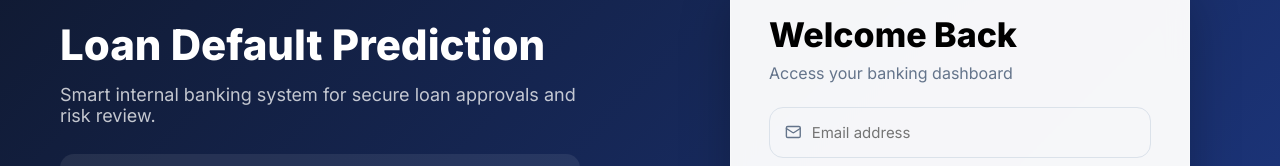
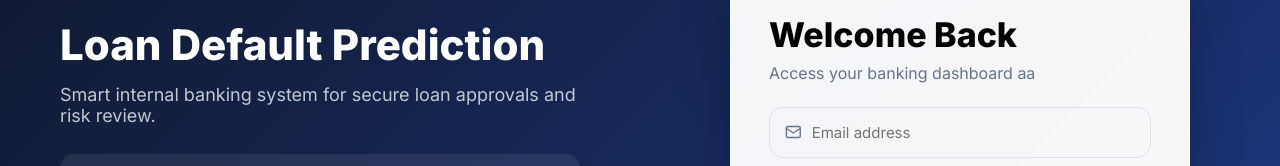
Before and after one commit to jeevaninallu/Capstone_final, a React (Vite) app in the folder frontend/: page /login in a window 1280 px wide. Shown: the part 212-378 px from the top of the page. Built offline with nearby package versions, Linux system fonts and the light colour scheme.

Commit message:
Webhooks check

```diff
--- a/frontend/src/pages/Login.jsx
+++ b/frontend/src/pages/Login.jsx
@@ -194,7 +194,7 @@ function Login() {
               styles.loginSub
             }
           >
-            Access your banking dashboard
+            Access your banking dashboard aa
           </p>
 
           {errorMsg && (
```
